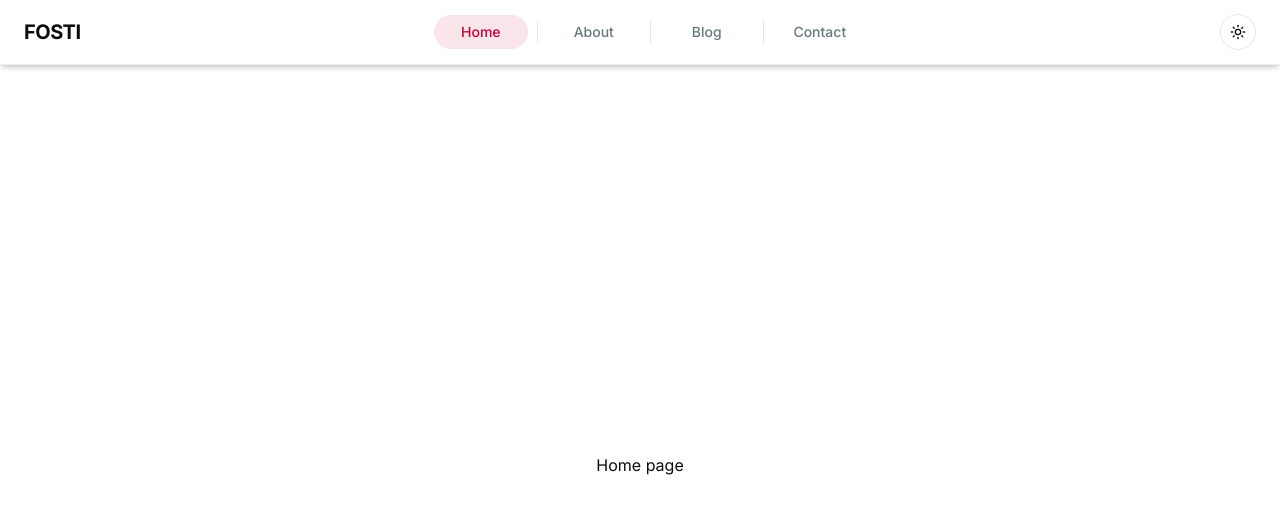
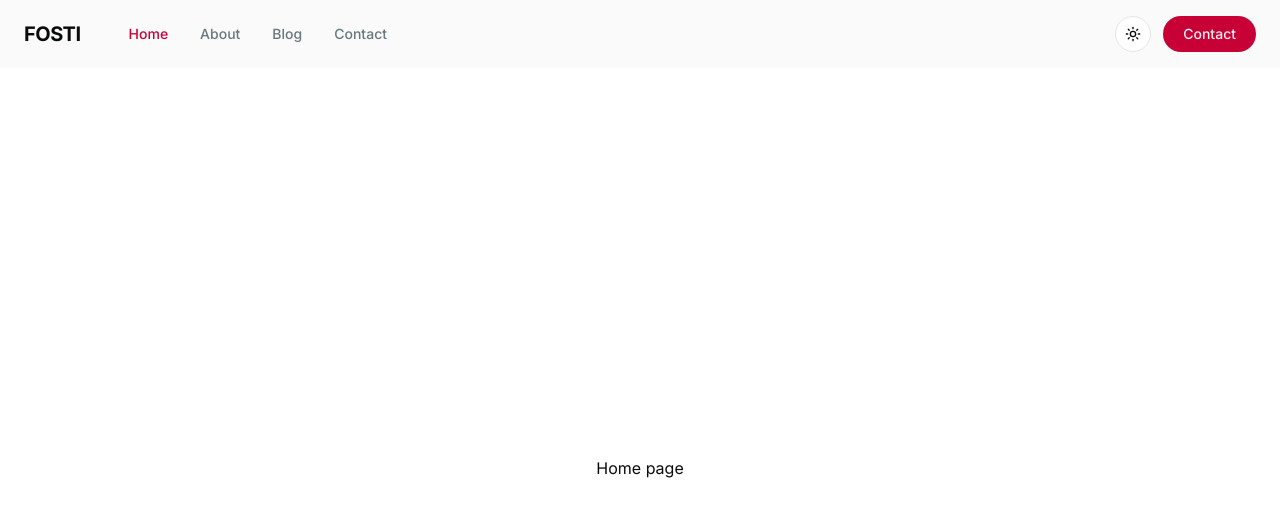
Before and after one commit to AhmaddAssegaff/fosti-company-profile, a Next.js app: page / in a window 1280 px wide. Shown: the top 516 px of the page. Built offline with nearby package versions, Linux system fonts and the light colour scheme.

Commit message:
chore: update header using navbar from prebuild

```diff
--- a/src/components/Header.tsx
+++ b/src/components/Header.tsx
@@ -1,83 +1,104 @@
 "use client";
 
 import { useState } from "react";
+import Link from "next/link";
 import { usePathname } from "next/navigation";
 import { Menu, X } from "lucide-react";
+
+import navData from "~/data/nav.json";
 import { Container } from "./layout/Container";
-import navData from "~/data/nav.json";
-import { Button } from "./ui/button";
-import Link from "next/link";
-import { Separator } from "./ui/separator";
 import { ModeToggle } from "./ui/toggle-dark-light-mode";
 
 export const Header = () => {
   const [open, setOpen] = useState(false);
+
   const pathname = usePathname();
 
   const isActive = (href: string) =>
     pathname === href || pathname.startsWith(href + "/");
+
   return (
-    <header className="border-border/60 bg-background/80 sticky top-0 z-50 w-full border-b shadow-md shadow-black/15 backdrop-blur dark:shadow-white/15">
+    <header className="sticky top-0 z-50 bg-zinc-50 dark:bg-zinc-900">
       <Container>
-        <div className="flex h-16 items-center justify-between">
-          <div className="flex items-center gap-2">
+        <nav className="flex items-center justify-between py-4">
+          <div className="flex items-center gap-12">
             <Link
               href="/"
               className="text-xl font-bold tracking-tight transition-opacity hover:opacity-80"
             >
               FOSTI
             </Link>
-          </div>
 
-          <nav className="hidden items-center space-x-2 md:flex">
-            {navData.navigation.map((item, index) => (
-              <div key={item.href} className="flex h-10 items-center space-x-2">
-                <Link href={item.href} className="w-24">
-                  <Button
-                    variant="ghost"
-                    className={`w-full text-center ${
-                      isActive(item.href)
-                        ? "bg-primary/10 text-primary"
+            <div className="hidden items-center gap-8 md:flex">
+              {navData.navigation.map((item) => (
+                <Link
+                  key={item.href}
+                  href={item.href}
+                  className={`text-sm font-medium transition-colors ${isActive(item.href)
+                    ? "text-primary"
                     : "text-muted-foreground hover:text-foreground"
                     }`}
                 >
                   {item.label}
-                  </Button>
                 </Link>
-                {index !== navData.navigation.length - 1 && (
-                  <Separator orientation="vertical" className="mt-2 h-6" />
-                )}
+              ))}
             </div>
-            ))}
-          </nav>
+          </div>
 
-          <div className="flex items-center gap-2">
+          <div className="hidden items-center gap-3 md:flex">
             <ModeToggle />
-            <button className="md:hidden" onClick={() => setOpen(!open)}>
-              {open ? <X size={24} /> : <Menu size={24} />}
+
+            <Link
+              href="/contact"
+              className="inline-flex items-center gap-2 rounded-full bg-primary px-5 py-2 text-sm font-medium text-primary-foreground transition-opacity hover:opacity-90"
+            >
+              Contact
+            </Link>
+          </div>
+
+          <div className="flex items-center gap-2 md:hidden">
+            <ModeToggle />
+
+            <button
+              onClick={() => setOpen(!open)}
+              className="flex items-center justify-center rounded-md p-2 transition-colors hover:bg-muted"
+              aria-label="Toggle Menu"
+            >
+              {open ? <X size={22} /> : <Menu size={22} />}
             </button>
           </div>
-        </div>
+        </nav>
       </Container>
 
       <div
-        className={`overflow-hidden transition-[max-height,opacity] duration-500 ease-out md:hidden ${
-          open ? "max-h-96 opacity-100" : "max-h-0 opacity-0"
+        className={`overflow-hidden border-t transition-all duration-300 md:hidden ${open ? "max-h-96 opacity-100" : "max-h-0 opacity-0"
           }`}
       >
-        <div className="flex flex-col items-center space-y-2 py-4 duration-300">
+        <Container>
+          <div className="flex flex-col gap-2 py-4">
             {navData.navigation.map((item) => (
               <Link
                 key={item.href}
                 href={item.href}
                 onClick={() => setOpen(false)}
+                className={`rounded-lg px-4 py-3 text-sm transition-colors ${isActive(item.href)
+                  ? "bg-primary/10 text-primary"
+                  : "text-muted-foreground hover:bg-muted hover:text-foreground"
+                  }`}
               >
-              <Button variant="ghost" className="w-40 transition-none">
                 {item.label}
-              </Button>
               </Link>
             ))}
+
+            <Link
+              href="/contact"
+              onClick={() => setOpen(false)}
+              className="mt-2 flex items-center justify-center rounded-full bg-primary px-5 py-3 text-sm font-medium text-primary-foreground"
+            >
+              Contact
+            </Link>
           </div>
+        </Container>
       </div>
     </header>
   );
```
Lines whose indentation alone changed are shown as unchanged.
